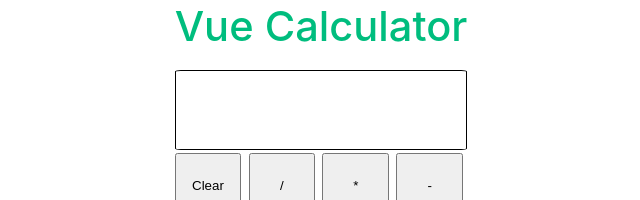
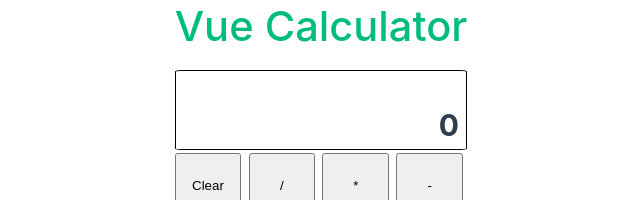
Before and after one commit to CPerezMartin/vue-calculator, a Vue app: page / in a window 1280 px wide. Shown: the part 154-354 px from the top of the page, without its empty margins (319-959 px from the left). Built offline with nearby package versions, Linux system fonts and the light colour scheme.

Commit message:
Add '0' as initial expression

```diff
--- a/src/components/Screen.vue
+++ b/src/components/Screen.vue
@@ -2,11 +2,11 @@
   <div class="body" v-text="text"></div>
 </template>
 <script lang="ts">
-import { defineComponent, ref, readonly } from "vue";
+import { defineComponent } from "vue";
 export default defineComponent({
   name: "CalculatorScreen",
   props: {
-    text: { default: "" },
+    text: { default: "0" },
   },
 });
 </script>
--- a/src/compositions/useOperate.ts
+++ b/src/compositions/useOperate.ts
@@ -2,7 +2,7 @@ import { ref } from "vue";
 import { OPERATORS, DIGITS } from "@/shared/constants";
 
 export function useOperate() {
-  const memory = ref("");
+  const memory = ref("0");
   const error = ref(false);
   const clearNext = ref(false);
 
@@ -36,7 +36,7 @@ export function useOperate() {
 
     if (memory.value === "0" && digit === "0") return;
     if (lastDigit === "." && digit === ".") return;
-    if (memory.value === "0" && memory.value.length === 1) {
+    if (memory.value === "0" && memory.value.length === 1 && digit !== ".") {
       memory.value = digit;
     } else {
       if (clearNext.value) clear();
```
